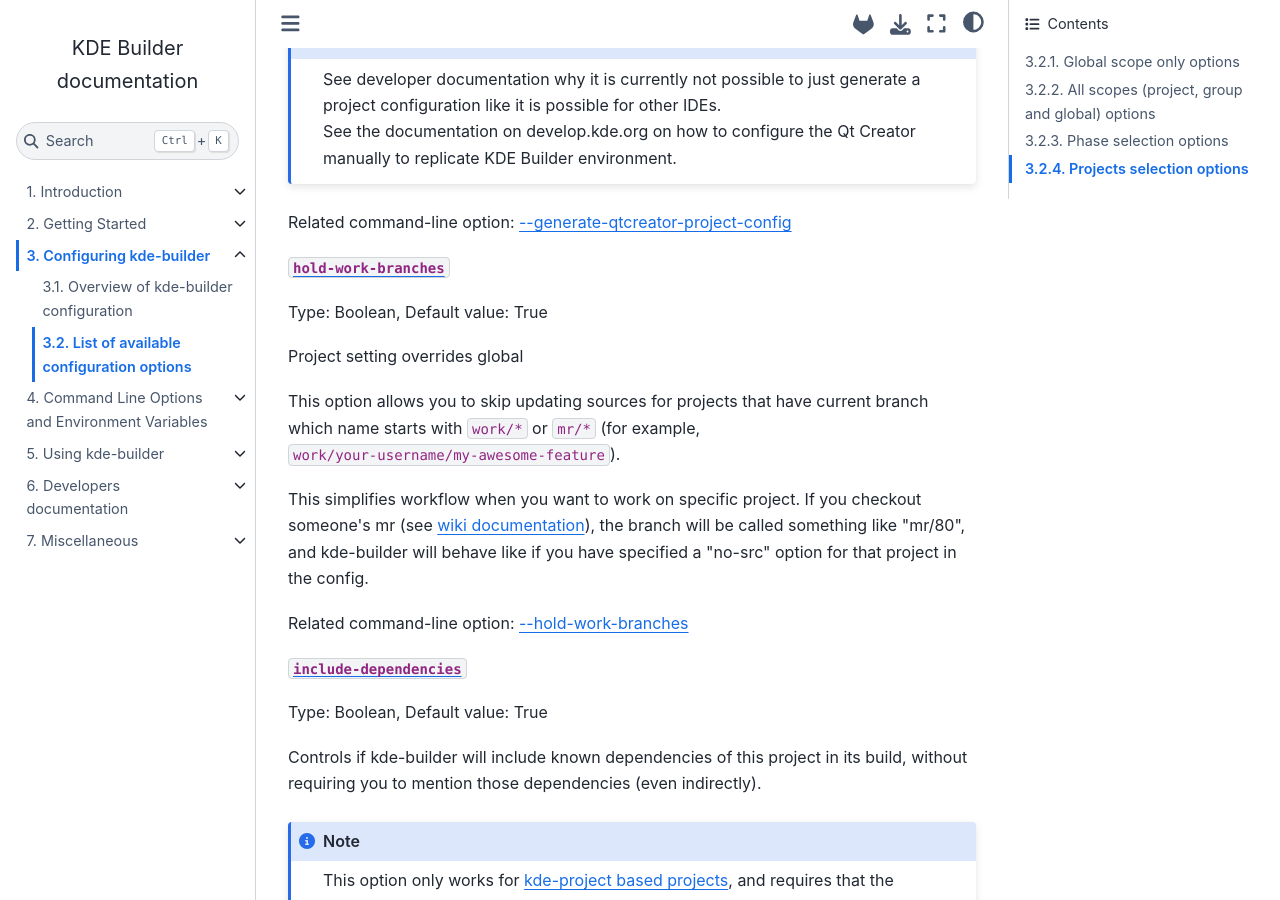
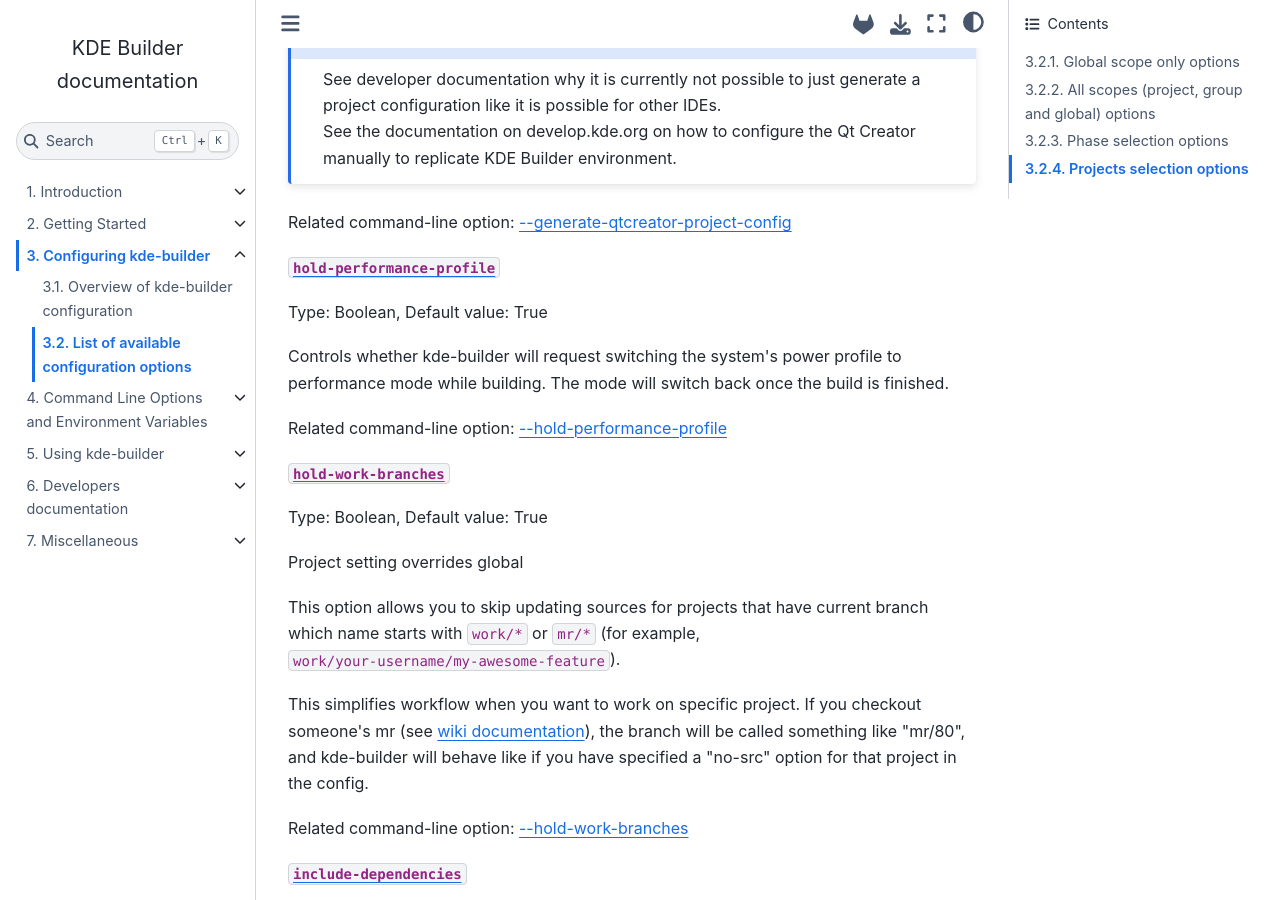
Before and after one commit to KDE/kde-builder, a Sphinx documentation site: the page built from doc/configuration/conf-options-table.md, in a window 1280 px wide and 900 px high, scrolled down 14562 px. Built offline with Sphinx 7.4.7 and the Sphinx Book theme 1.1.4, drawn with Linux system fonts in a browser that asks for light colours.

Commit message:
Add "hold-performance-profile" option

```diff
--- a/doc/configuration/conf-options-table.md
+++ b/doc/configuration/conf-options-table.md
@@ -661,6 +661,15 @@
 
 Related command-line option: [--generate-qtcreator-project-config](#cmdline-generate-qtcreator-project-config)
 
+(conf-hold-performance-profile)=
+[`hold-performance-profile`](conf-hold-performance-profile)
+
+Type: Boolean, Default value: True
+
+Controls whether kde-builder will request switching the system's power profile to performance mode while building. The mode will switch back once the build is finished.
+
+Related command-line option: [--hold-performance-profile](#cmdline-hold-performance-profile)
+
 (conf-hold-work-branches)=
 [`hold-work-branches`](cmdline-hold-work-branches)
 
```
Also changed, not shown: doc/cmdline/supported-cmdline-params.md (+4 -0 lines), doc/misc/changelog.md (+3 -0 lines), 5 other files.
